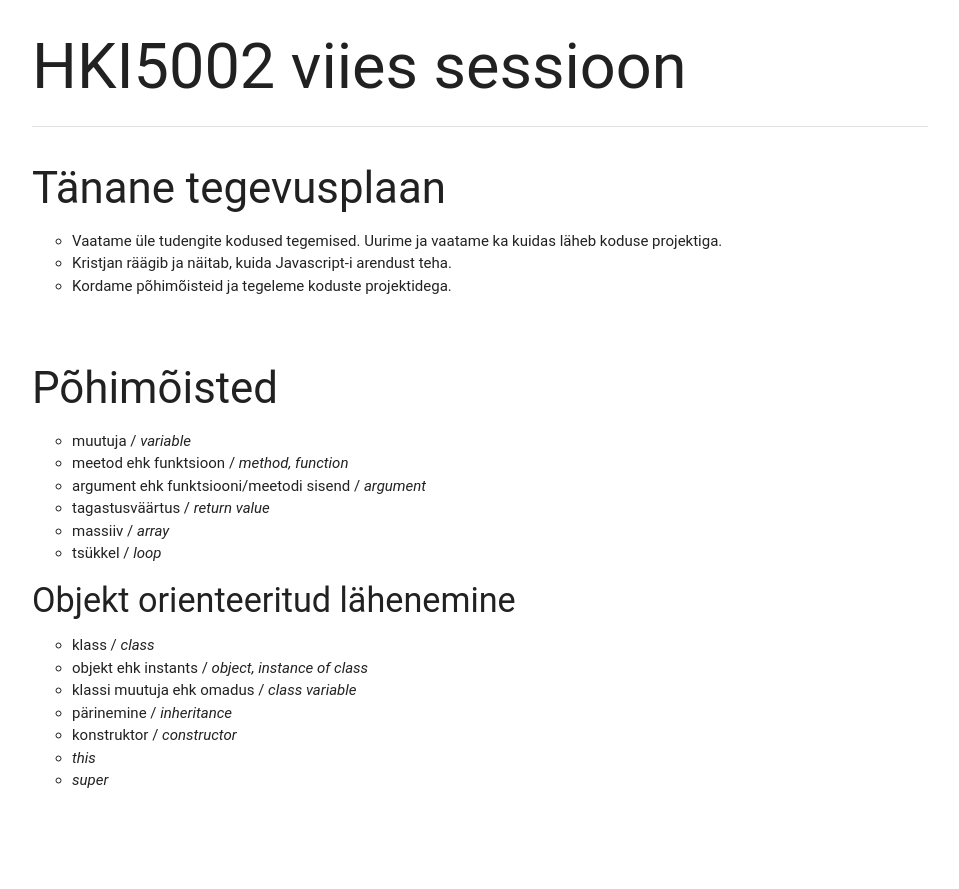
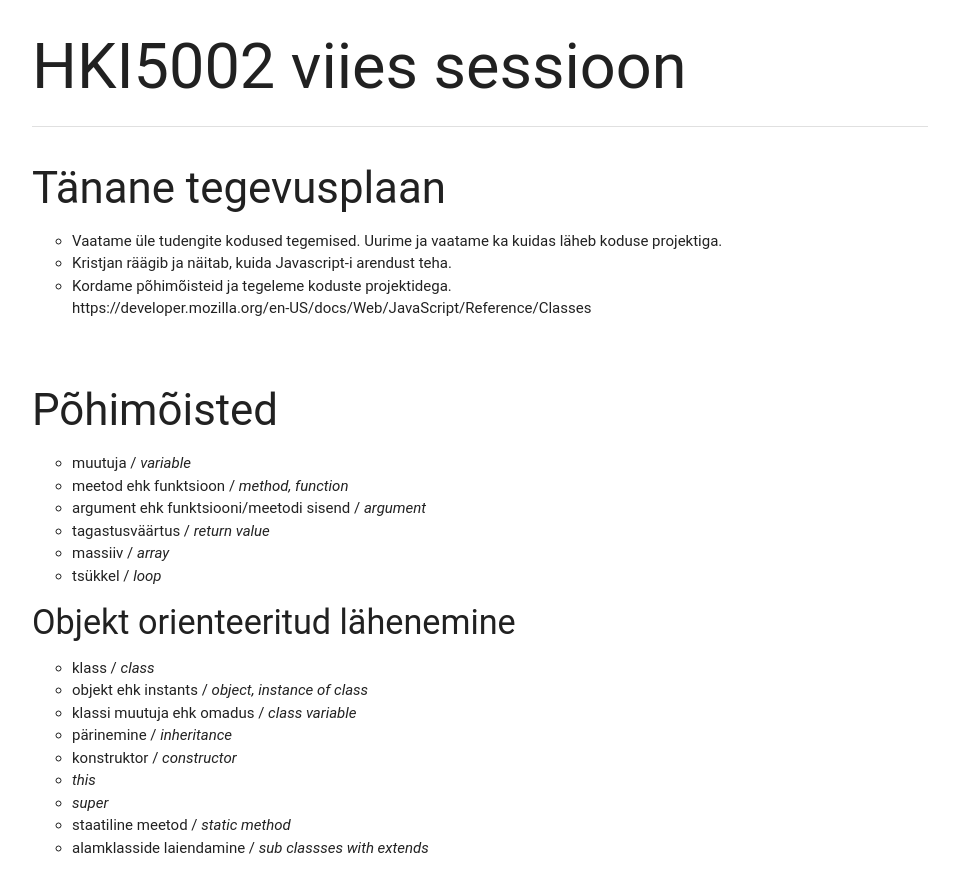
Before and after one commit to mangus/hki5002, a PHP site: page /sess5/index.php in a window 1280 px wide. Shown: the whole page, without its empty margins (160-1119 px from the left). Before the commit the page ends 788 px from the top, so only its background shows below. Run offline with PHP 8.4, Linux system fonts and the light colour scheme; some web fonts are replaced.

Commit message:
Praktikum 5-e timmimine

```diff
--- a/index.php
+++ b/index.php
@@ -31,7 +31,7 @@
                     <li><a href="sess2/">2. sessioon</a> (20. aprill 2017)</li>
                     <li><a href="sess2/">3. sessioon</a> (4. mai 2017)</li>
                     <li><a href="sess4/">4. sessioon</a> (18. mai 2017)</li>
-                    <li><a href="sess5/">5. sessioon (1. juuni 2017)</a></li>
+                    <li><a href="sess5/">5. sessioon</a> (1. juuni 2017)</li>
                     <li>Eksam (15. juuni 2017)</li>
                 </ul>
                 </span>
--- a/sess5/index.php
+++ b/sess5/index.php
@@ -17,6 +17,7 @@
                 <li>Vaatame üle tudengite kodused tegemised. Uurime ja vaatame ka kuidas läheb koduse projektiga.</li>
                 <li>Kristjan räägib ja näitab, kuida Javascript-i arendust teha.</li>
                 <li>Kordame põhimõisteid ja tegeleme koduste projektidega.</li>
+https://developer.mozilla.org/en-US/docs/Web/JavaScript/Reference/Classes
             </ul>
         </div>
 
@@ -39,8 +40,9 @@
                 <li>konstruktor / <i>constructor</i></li>
                 <li><i>this</i></li>
                 <li><i>super</i></li>
+                <li>staatiline meetod / <i>static method</i></li>
+                <li>alamklasside laiendamine / <i>sub classses with extends</i></li>
             </ul>
-
         </div>
     </div>
 </body>
```
